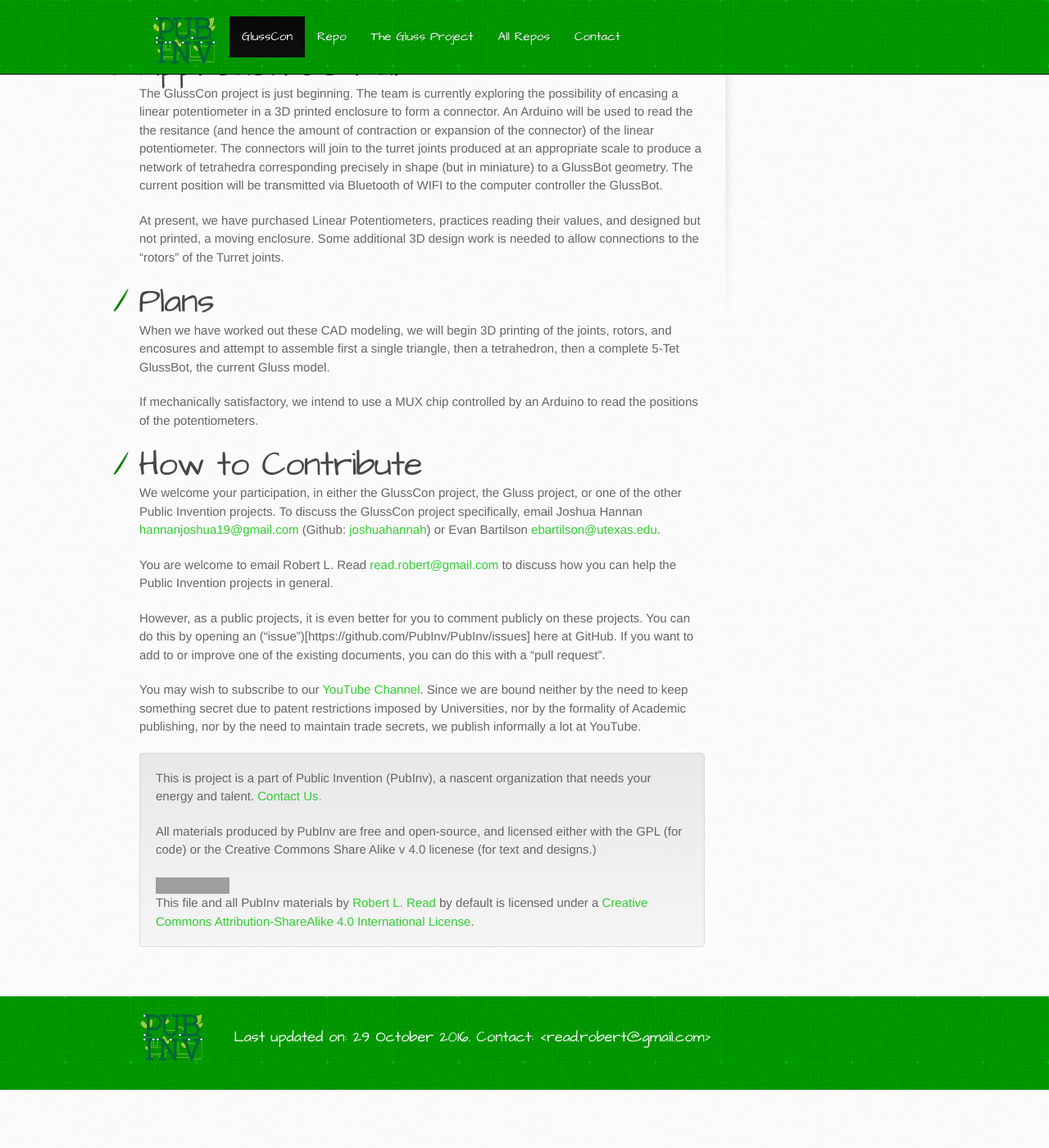
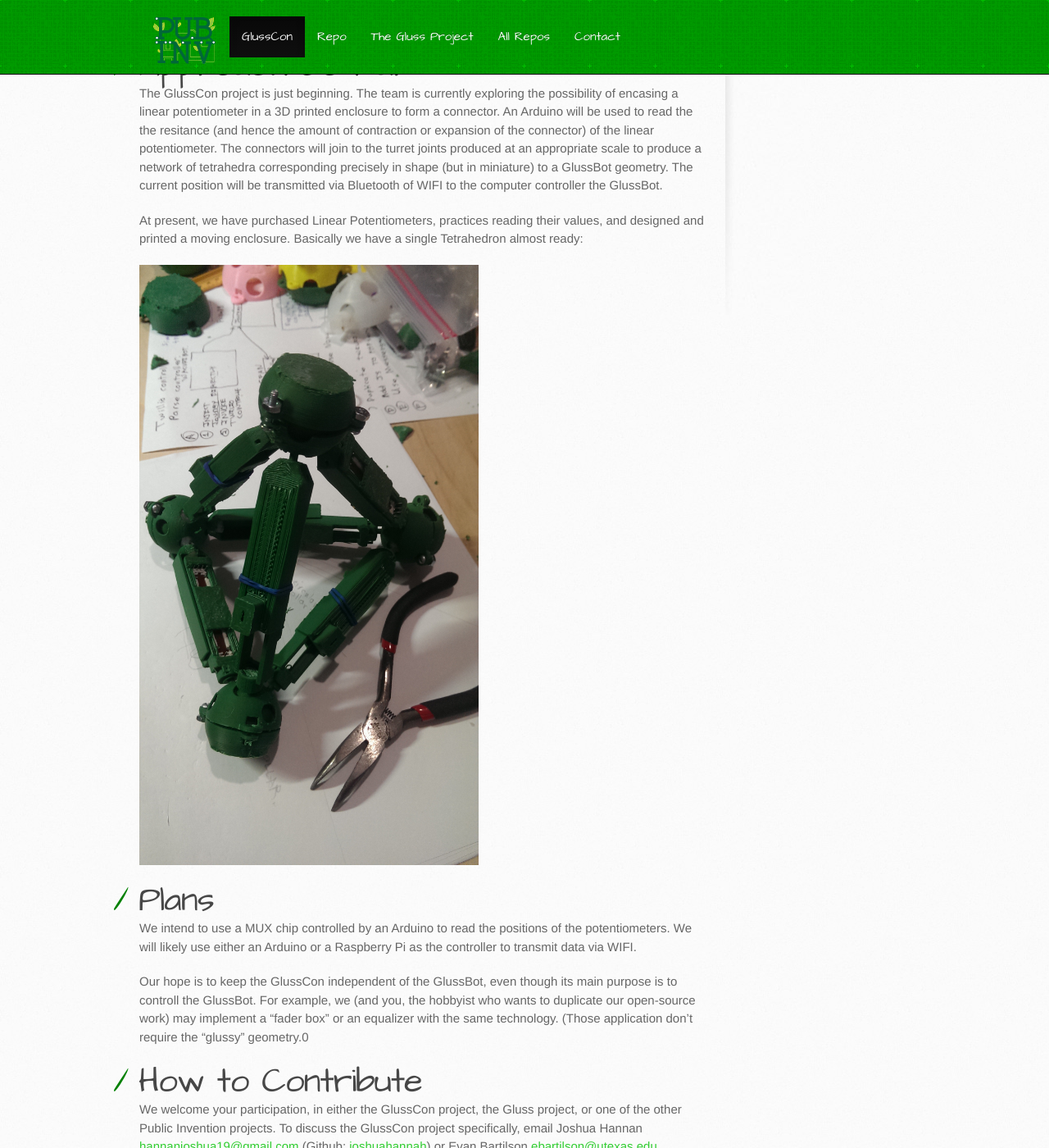
Before and after one commit to PubInv/GlussCon, a Jekyll site: the page built from index.md, in a window 1280 px wide and 1400 px high, scrolled down 494 px. Shown: the whole window at 82% size. Built offline with Jekyll 4.4.1, drawn with Linux system fonts in a browser that asks for light colours; nearby versions of some CDN libraries; before the commit the page ends 1823 px from its top, so only the background shows below that; some of the changed text lies outside the part shown; grey boxes are pictures that could not be loaded.

Commit message:
updating documentation

```diff
--- a/index.md
+++ b/index.md
@@ -25,15 +25,21 @@ linear potentiometer.  The connectors will join to the turret joints produced at
 corresponding precisely in shape (but in miniature) to a GlussBot geometry.  The current position will be transmitted via Bluetooth of WIFI to
 the computer controller the GlussBot.
 
-At present, we have purchased Linear Potentiometers, practices reading their values, and designed but not printed, a moving enclosure.
-Some additional 3D design work is needed to allow connections to the "rotors" of the Turret joints.
+At present, we have purchased Linear Potentiometers, practices reading their values, and designed and printed a moving enclosure. Basically
+we have a single Tetrahedron almost ready:
+
+<img width="60%" src="./images/GlussConTet.jpg"/>
+
 
 # Plans
 
-When we have worked out these CAD modeling, we will begin 3D printing of the joints, rotors, and encosures and attempt to assemble first a
-single triangle, then a tetrahedron, then a complete 5-Tet GlussBot, the current Gluss model.
 
-If mechanically satisfactory, we intend to use a MUX chip controlled by an Arduino to read the positions of the potentiometers.
+We intend to use a MUX chip controlled by an Arduino to read the positions of the potentiometers. We will likely use
+either an Arduino or a Raspberry Pi as the controller to transmit data via WIFI.
+
+Our hope is to keep the GlussCon independent of the GlussBot, even though its main purpose is to controll the GlussBot.
+For example, we (and you, the hobbyist who wants to duplicate our open-source work) may implement a "fader box"
+or an equalizer with the same technology. (Those application don't require the "glussy" geometry.0
 
 
 # How to Contribute
```
Also changed, not shown: other parts of index.md (+1 -1 lines), images/CoilChoiceScreen.png (deleted), images/GlussConTet.jpg (added), images/Issues.png (deleted), images/NakedBoard.png (deleted), images/OpenSCADScreen.png (deleted), images/TurretJointPieces.png (deleted).
